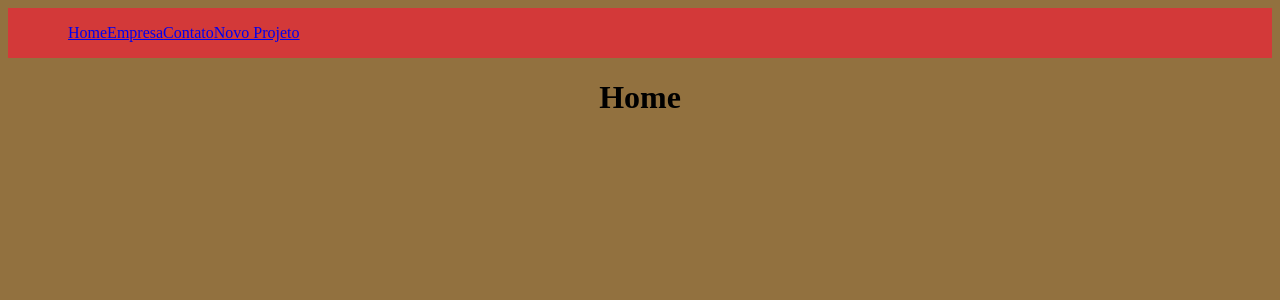
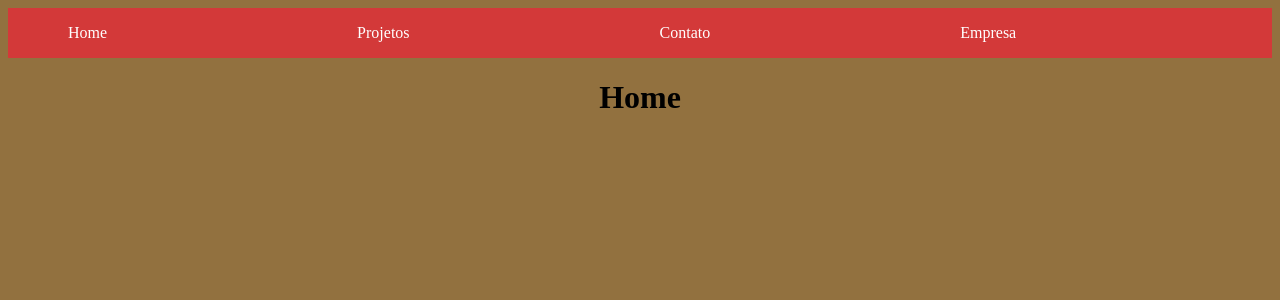
Before and after one commit to YuriMDeodato/Meu-Novo-Projeto, a React (Create React App) app: page / in a window 1280 px wide. Shown: the top 300 px of the page. Built offline with nearby package versions, Linux system fonts and the light colour scheme.

Commit message:
Alterações
Alterações

```diff
--- a/src/components/layout/NavBar.js
+++ b/src/components/layout/NavBar.js
@@ -4,12 +4,12 @@ import styles from './NavBar.module.css';
 function NavBar(){
 
     return(
-    <nav className={styles.navbar}>
-        <ul class name={styles.list}>
-            <Link to="/">Home</Link>
-            <Link to="/empresa">Empresa</Link>
-            <Link to="/contato">Contato</Link>
-            <Link to="/novoprojeto">Novo Projeto</Link>
+        <nav className={styles.navbar}>
+        <ul class={styles.list}>
+            <li className={styles.item}><Link to='/'>Home</Link></li>
+            <li className={styles.item}><Link to='/novoprojeto'>Projetos</Link></li>
+            <li className={styles.item}><Link to='/contato'>Contato</Link></li>
+            <li className={styles.item}><Link to='/empresa'>Empresa</Link></li>
         </ul>
     </nav>
     )
--- a/src/components/layout/NavBar.module.css
+++ b/src/components/layout/NavBar.module.css
@@ -9,3 +9,23 @@
     color: white;
 
 }
+
+.list {
+    display: flex;
+    list-style: none;
+    align-items: center;
+}
+
+.item {
+    margin-right: 100px;
+    padding-right: 150px;
+}
+
+.item a {
+    color: #fff;
+    text-decoration: none;
+}
+
+.item a:hover{
+    color: #ffbb33;
+}
```
